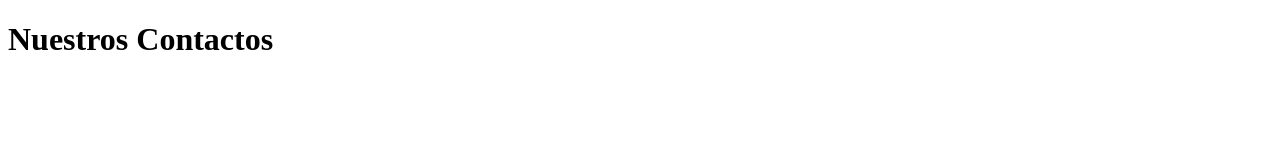
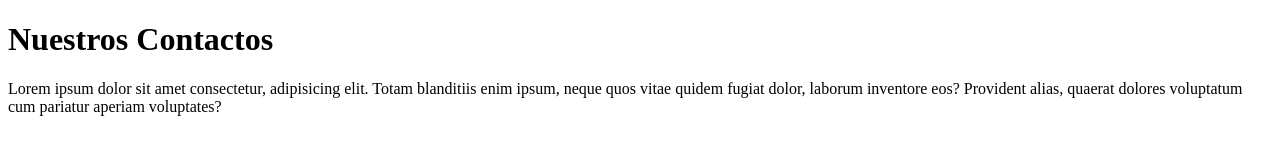
Before and after one commit to taguivalle/Desarrollo_Web, a plain HTML site: page html/contactos.html in a window 1280 px wide. Drawn offline with Linux system fonts and the light colour scheme.

Commit message:
Edtié cleintes

```diff
--- a/html/contactos.html
+++ b/html/contactos.html
@@ -1,11 +1,17 @@
 <!DOCTYPE html>
 <html lang="en">
+
 <head>
   <meta charset="UTF-8" />
   <meta name="viewport" content="width=device-width, initial-scale=1.0" />
   <title>Contactos</title>
 </head>
+
 <body>
   <h1>Nuestros Contactos</h1>
+  <p>Lorem ipsum dolor sit amet consectetur, adipisicing elit. Totam blanditiis enim ipsum, neque quos vitae quidem
+    fugiat dolor, laborum inventore eos? Provident alias, quaerat dolores voluptatum cum pariatur aperiam voluptates?
+  </p>
 </body>
+
 </html>
```
Also changed, not shown: html/clientes.html (+5 -0 lines). Lines whose indentation alone changed are shown as unchanged.
